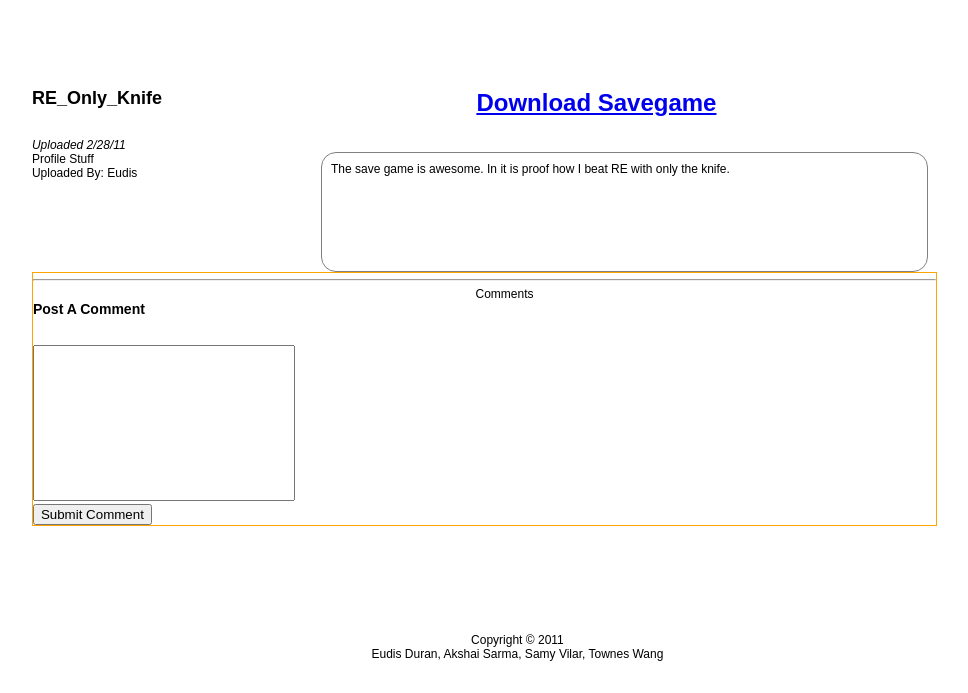
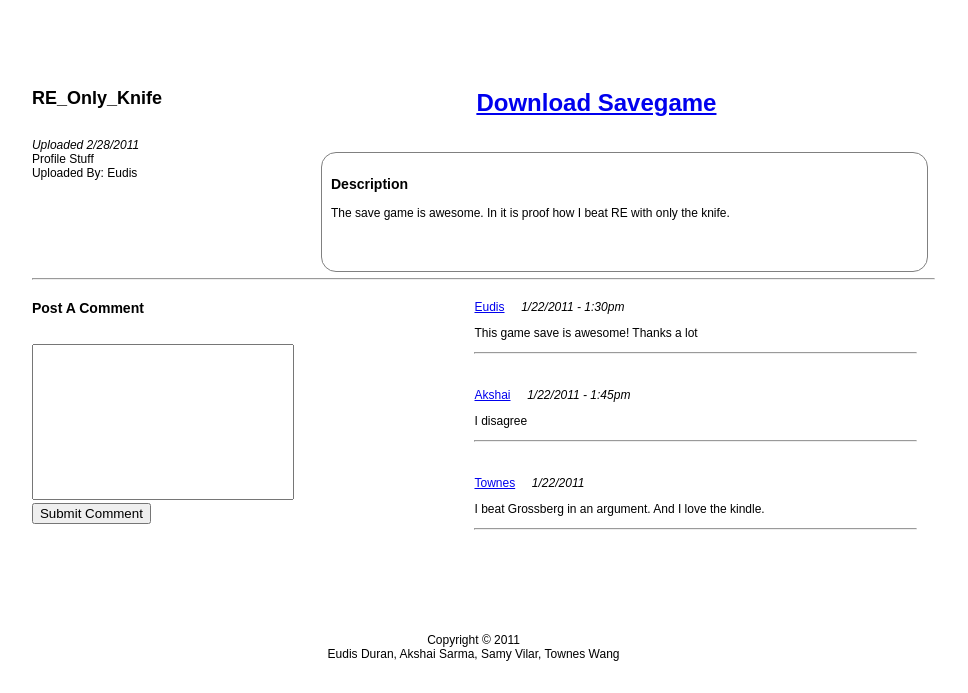
Before and after one commit to samyvilar/save-game, a Django app: page /gamepage/ in a window 1280 px wide. Shown: the part 107-800 px from the top of the page, without its empty margins (91-1059 px from the left). Run offline with Django 3.2, Linux system fonts and the light colour scheme; parts of the project's set-up code (start-up, migrations or seed data) failed here and were passed over.

Commit message:
The Game Page Is Complete.

```diff
--- a/project/savegame/static/css/base.css
+++ b/project/savegame/static/css/base.css
@@ -61,15 +61,13 @@ html, body {
     padding: 10px;
     padding-bottom: 60px; /* Must be as high as footer */
     float: left;
-
 }
 
 #footer {
     text-align: center;
     position: absolute;
     bottom: 0;
-    width: 97%;
+    width: 90%;
     height: 60px;
     float: left;
-
 }
--- a/project/savegame/static/css/gamepage.css
+++ b/project/savegame/static/css/gamepage.css
@@ -23,10 +23,11 @@
 #comments{
     width: 100%;
     float: left;
-    border: 1px solid orange;
+
 
 }
 
 #comment_area {
     resize:none;
+
 }
--- a/project/savegame/templates/gamepage/index.html
+++ b/project/savegame/templates/gamepage/index.html
@@ -14,7 +14,7 @@
             <div style='width:30%; float:left;'>
                 <h2>RE_Only_Knife</h2>
                 <br />
-                <span style='font-style: italic'>Uploaded 2/28/11</span>
+                <span style='font-style: italic'>Uploaded 2/28/2011</span>
             </div>
             <div style='width:65%; float:left; text-align: center;'>
                 <h1> <a href='#'>Download Savegame</a> </h1>
@@ -28,6 +28,7 @@
             </div>
 
             <div style='float:left; width: 65%; border-radius: 15px; -webkit-border-radius: 15px; -moz-border-radius:15px; border: 1px solid gray; min-height: 100px; margin-left: 2%; padding: 1%'>
+            <h3> Description </h3>
             The save game is awesome.  In it is proof how I beat RE with only the knife.
             </div>
         </div>
@@ -43,8 +44,32 @@
                 <input type='submit' value='Submit Comment' />
             </div>
 
-            <div style='width: 49%; float: left;'>
-                Comments
+            <div style='width: 49%; float: left; overflow: hidden; height: 300px;'>
+
+                <div style='width: 100%; float: left;'>
+                    <br />
+                    <a href="#">Eudis</a> &nbsp; &nbsp; <span style='font-style:italic'> 1/22/2011 - 1:30pm </span>
+                    <p> This game save is awesome! Thanks a lot </p>
+                    <hr />
+                    <br />
+                </div>
+                 <div style='width: 100%; float: left;'>
+                    <br />
+                    <a href="#">Akshai</a> &nbsp; &nbsp; <span style='font-style:italic'> 1/22/2011 - 1:45pm</span>
+                    <p> I disagree </p>
+                    <hr />
+                    <br />
+                </div>
+                 <div style='width: 100%; float: left;'>
+                    <br />
+                    <a href="#">Townes</a> &nbsp; &nbsp; <span style='font-style:italic'> 1/22/2011 </span>
+                    <p> I beat Grossberg in an argument. And I love the kindle. </p>
+                    <hr />
+                    <br />
+                </div>
+
+
+
             </div>
 
         </div>
```
